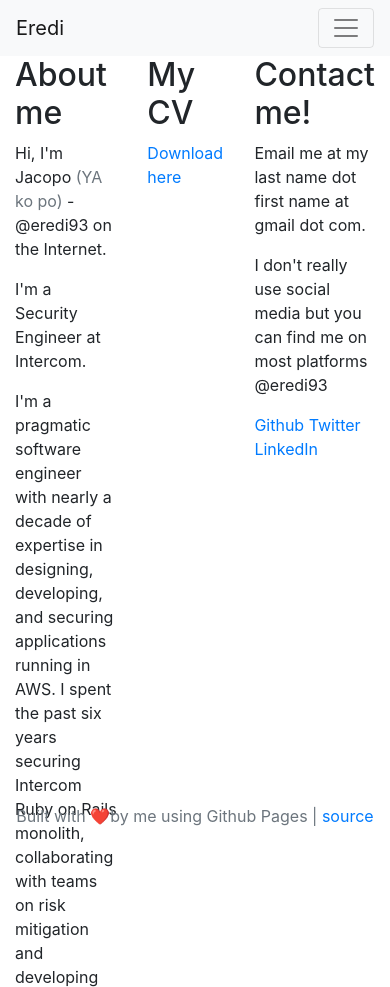
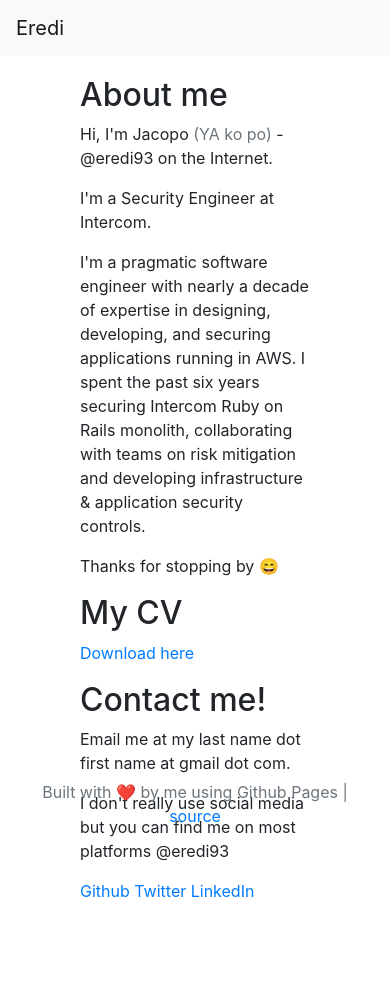
Before and after one commit to eredi93/eredi.dev, a plain HTML site: page index.html in a window 390 px wide. Shown: the top 987 px of the page. Drawn offline with nearby package versions, Linux system fonts and the light colour scheme.

Commit message:
fix mobile view

```diff
--- a/index.html
+++ b/index.html
@@ -21,30 +21,12 @@
     <header>
       <nav class="navbar navbar-expand-lg navbar-light bg-light">
         <a class="navbar-brand" href="#">Eredi</a>
-        <button
-          class="navbar-toggler"
-          type="button"
-          data-toggle="collapse"
-          data-target="#navbarNav"
-          aria-controls="navbarNav"
-          aria-expanded="false"
-          aria-label="Toggle navigation"
-        >
-          <span class="navbar-toggler-icon"></span>
-        </button>
-        <div class="collapse navbar-collapse" id="navbarNav">
-          <ul class="navbar-nav">
-            <li class="nav-item active">
-              <a class="nav-link" href="#home">About</a>
-            </li>
-          </ul>
-        </div>
       </nav>
     </header>
 
-    <div class="container-fluid">
-        <div class="row justify-content-md-center">
-            <div class="col col-lg-8">
+    <div class="container">
+      <div class="row justify-content-center">
+        <div class="col col-8" style="padding-top: 20px;">
           <h2 id="about">About me</h2>
           <p>Hi, I'm Jacopo <span class="text-muted">(YA ko po)</span> - @eredi93 on the Internet.</p>
           <p>I'm a Security Engineer at Intercom.</p>
@@ -54,13 +36,17 @@
           </p>
           <p>Thanks for stopping by 😄</p>
         </div>
+      </div>
 
-            <div class="col col-lg-8">
+      <div class="row justify-content-center">
+        <div class="col col-8">
           <h2 id="cv">My CV</h2>
           <p><a href="files/CV.pdf">Download here</a></p>
         </div>
+      </div>
 
-            <div class="col col-lg-8">
+      <div class="row justify-content-center">
+        <div class="col col-8" style="padding-bottom: 60px;">
           <h2 id="contacts">Contact me!</h2>
           <p>Email me at my last name dot first name at gmail dot com.</p>
           <p>I don't really use social media but you can find me on most platforms @eredi93</p>
@@ -70,16 +56,14 @@
             <a href="https://www.linkedin.com/in/jacoposcrinzi">LinkedIn</a>
           </p>
         </div>
+      </div>
 
-          </div>
-        </div>
-      </div>
     </div>
 
     <footer class="footer fixed-bottom">
       <div class="container text-center">
         <p class="text-muted credit" style="color:#fff">
-        Built with ❤️by me using Github Pages
+        Built with ❤️ by me using Github Pages
         | <a href="https://github.com/eredi93/eredi93.github.io">source</a>
         </p>
       </div>
```
Lines whose indentation alone changed are shown as unchanged.
